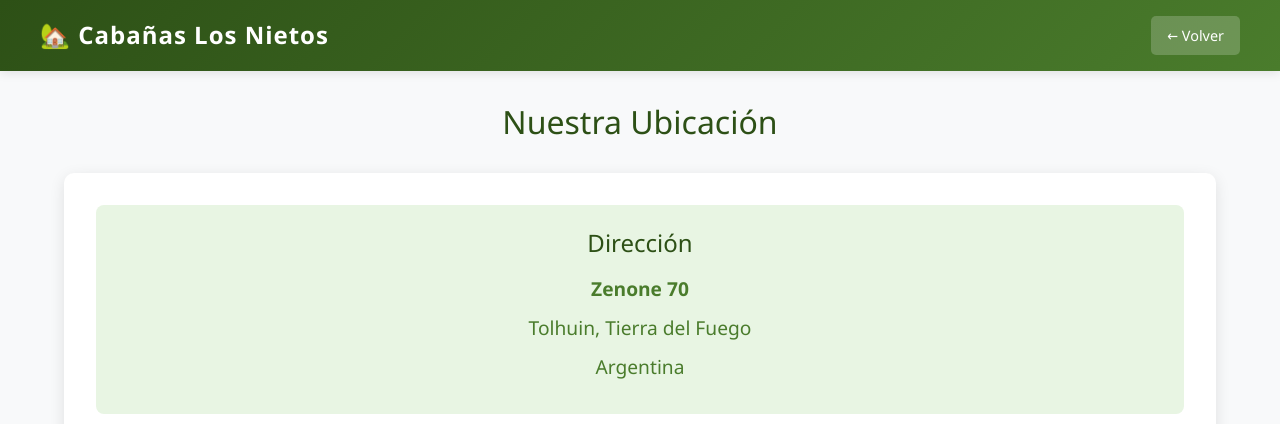
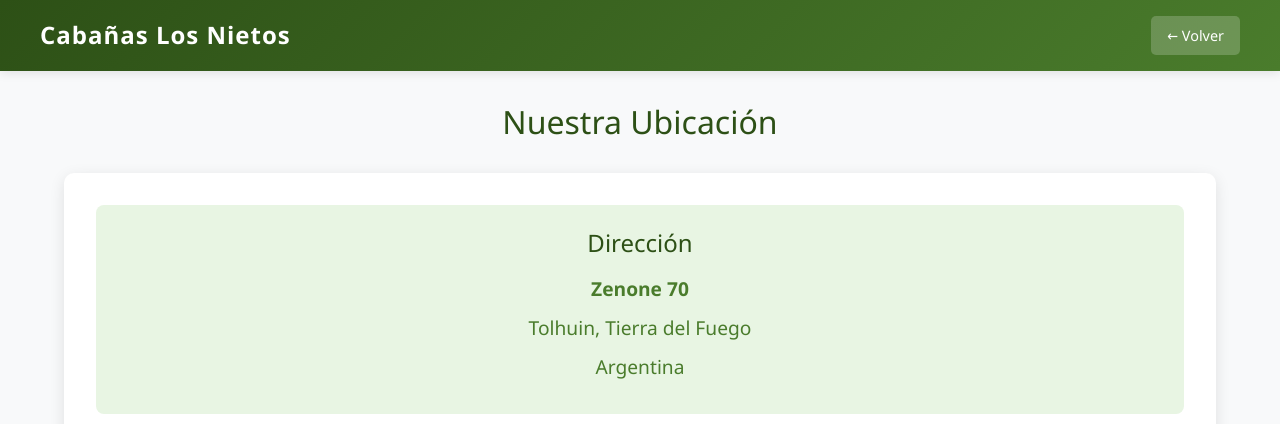
Before and after one commit to msrtu098/caba-as2, a plain HTML site: page Ubicacion.html in a window 1280 px wide. Shown: the top 424 px of the page. Drawn offline with nearby package versions, Linux system fonts and the light colour scheme.

Commit message:
Update Ubicacion.html

```diff
--- a/Ubicacion.html
+++ b/Ubicacion.html
@@ -135,7 +135,7 @@
 <body>
     <header>
         <div class="header-content">
-            <a href="index.html" class="logo">🏡 Cabañas Los Nietos</a>
+            <a href="index.html" class="logo"> Cabañas Los Nietos</a>
             <a href="index.html" class="back-btn">← Volver</a>
         </div>
     </header>
@@ -163,4 +163,5 @@
         </div>
     </div>
 </body>
+
 </html>
```
